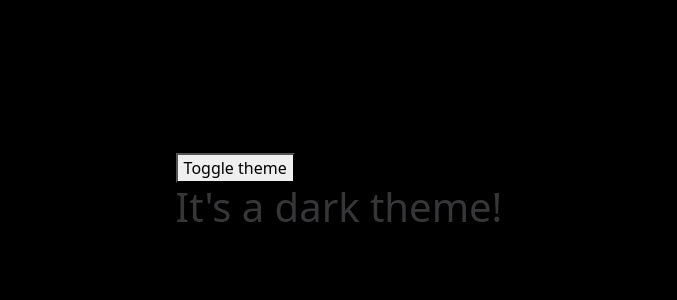
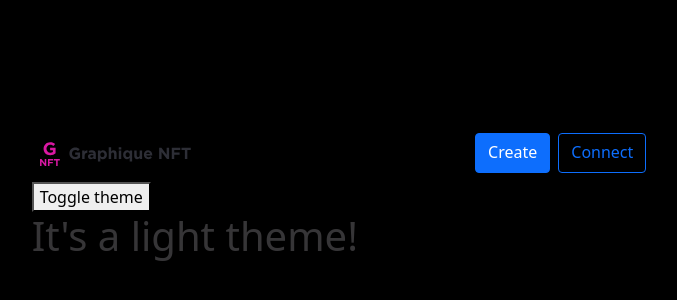
Before and after one commit to roshie/graphique-nft, a React (Create React App) app: page / in a window 1280 px wide. Shown: the part 204-504 px from the top of the page, without its empty margins (301-978 px from the left). Built offline with nearby package versions, Linux system fonts and the light colour scheme.

Commit message:
add layout

```diff
--- a/src/pages/Home.jsx
+++ b/src/pages/Home.jsx
@@ -1,19 +1,20 @@
 import Layout from "../components/Layout";
-import { lightTheme, darkTheme } from "../theme";
+import { useThemeState } from "../hooks";
 
 export default function Home() {
+  const [theme, setTheme] = useThemeState("light");
   const toggleTheme = () => {
-    //   if (theme.themeName === "light") {
-    //     setTheme(darkTheme);
-    //   } else {
-    //     setTheme(lightTheme);
-    //   }
+    if (theme === "light") {
+      setTheme("dark");
+    } else {
+      setTheme("light");
+    }
   };
   return (
-    <div>
+    <Layout>
       <button onClick={toggleTheme}>Toggle theme</button>
-      <h1>It's a {darkTheme.themeName} theme!</h1>
+      <h1>It's a {theme} theme!</h1>
       <footer></footer>
-    </div>
+    </Layout>
   );
 }
```
